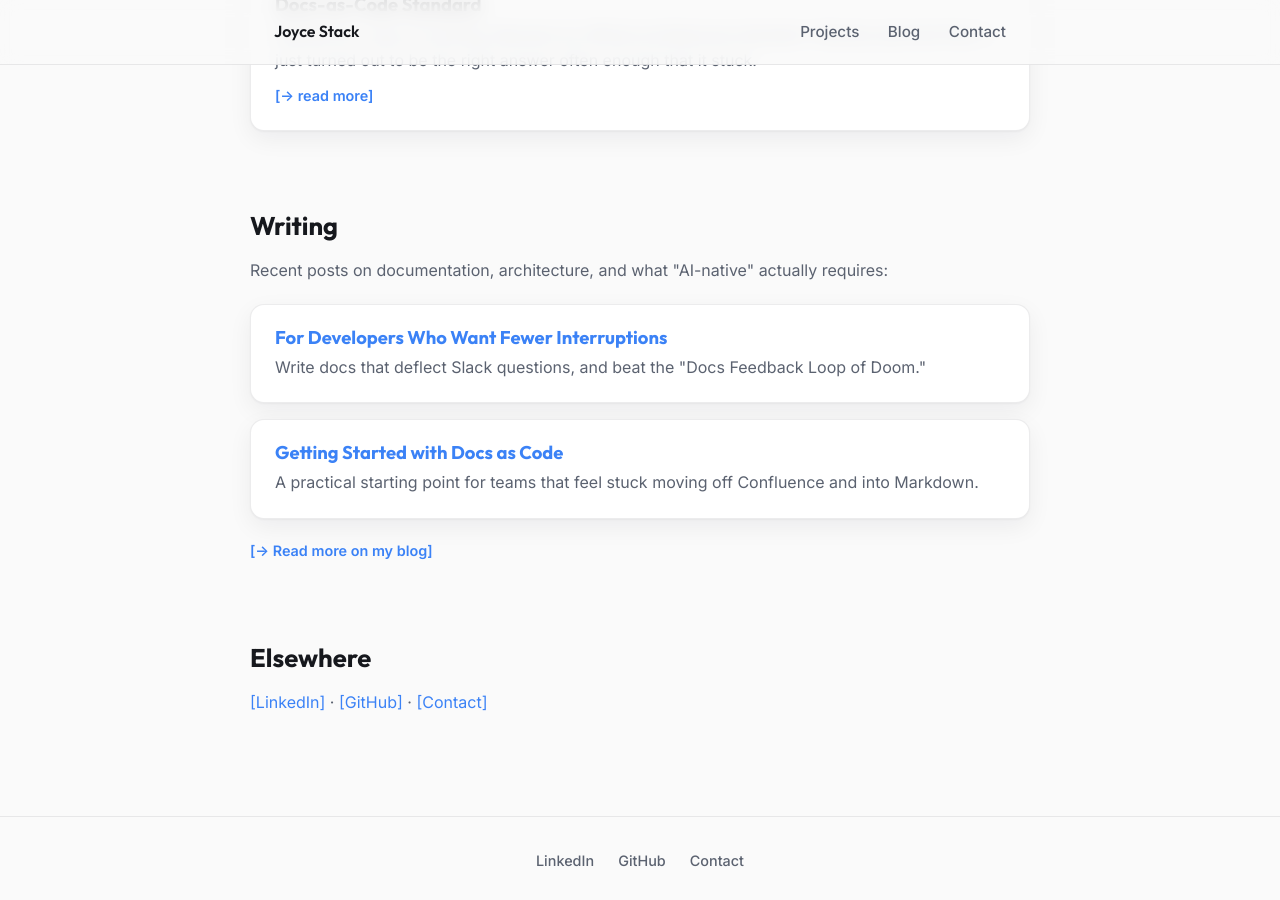
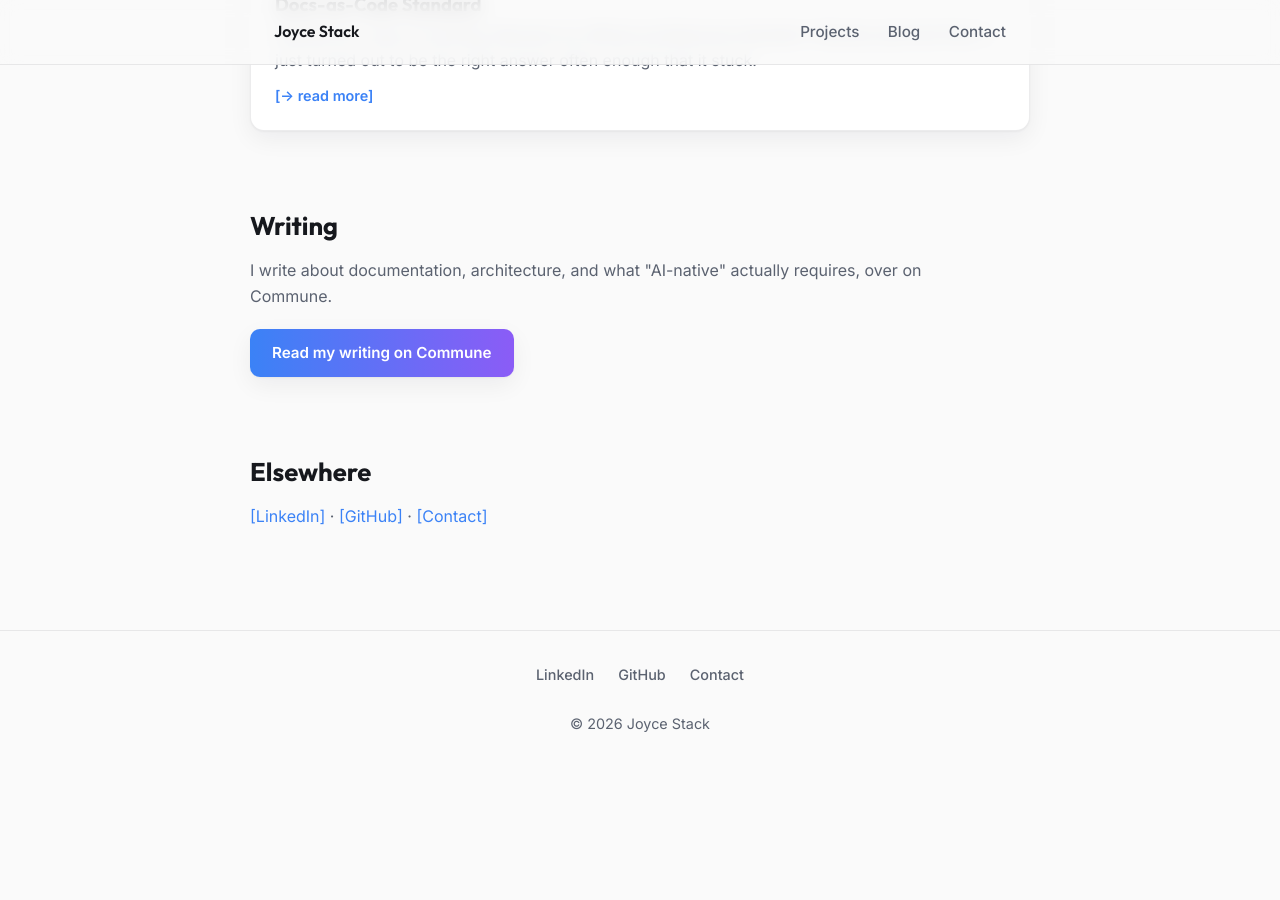
Before and after one commit to JoyceMarieStack/joycemariestack.github.io, a Jekyll site: the page built from index.md, in a window 1280 px wide and 900 px high, scrolled down 1947 px. Built offline with Jekyll 4.4.1, drawn with Linux system fonts in a browser that asks for light colours; after the commit the page ends 2729 px from its top, so only the background shows below that.

Commit message:
Point Writing section at Commune blog, drop unused post layout
The docs/ posts were removed since writing now lives on Commune.
This fixes the Writing section, which still linked to those deleted
files, and removes the now-unused post layout.

```diff
--- a/_layouts/post.html
+++ /dev/null
@@ -1,6 +0,0 @@
----
-layout: default
----
-<article class="post wrap">
-  {{ content }}
-</article>
--- a/index.md
+++ b/index.md
@@ -60,18 +60,8 @@ title: Welcome
 
 <section class="section wrap" id="writing">
   <h2 class="section-title">Writing</h2>
-  <p class="section-intro">Recent posts on documentation, architecture, and what "AI-native" actually requires:</p>
-  <div class="card-grid">
-    <a class="card" href="docs/for-devs-who-want-fewer-interruptions">
-      <h3>For Developers Who Want Fewer Interruptions</h3>
-      <p>Write docs that deflect Slack questions, and beat the "Docs Feedback Loop of Doom."</p>
-    </a>
-    <a class="card" href="docs/getting-started-with-docs-as-code">
-      <h3>Getting Started with Docs as Code</h3>
-      <p>A practical starting point for teams that feel stuck moving off Confluence and into Markdown.</p>
-    </a>
-  </div>
-  <a class="read-more" href="https://usecommune.com/n/joycestack" target="_blank" rel="noopener noreferrer" style="margin-top: 20px;">[→ Read more on my blog]</a>
+  <p class="section-intro">I write about documentation, architecture, and what "AI-native" actually requires, over on Commune.</p>
+  <a class="btn btn-primary" href="https://usecommune.com/n/joycestack" target="_blank" rel="noopener noreferrer">Read my writing on Commune</a>
 </section>
 
 <section class="section wrap">
```
